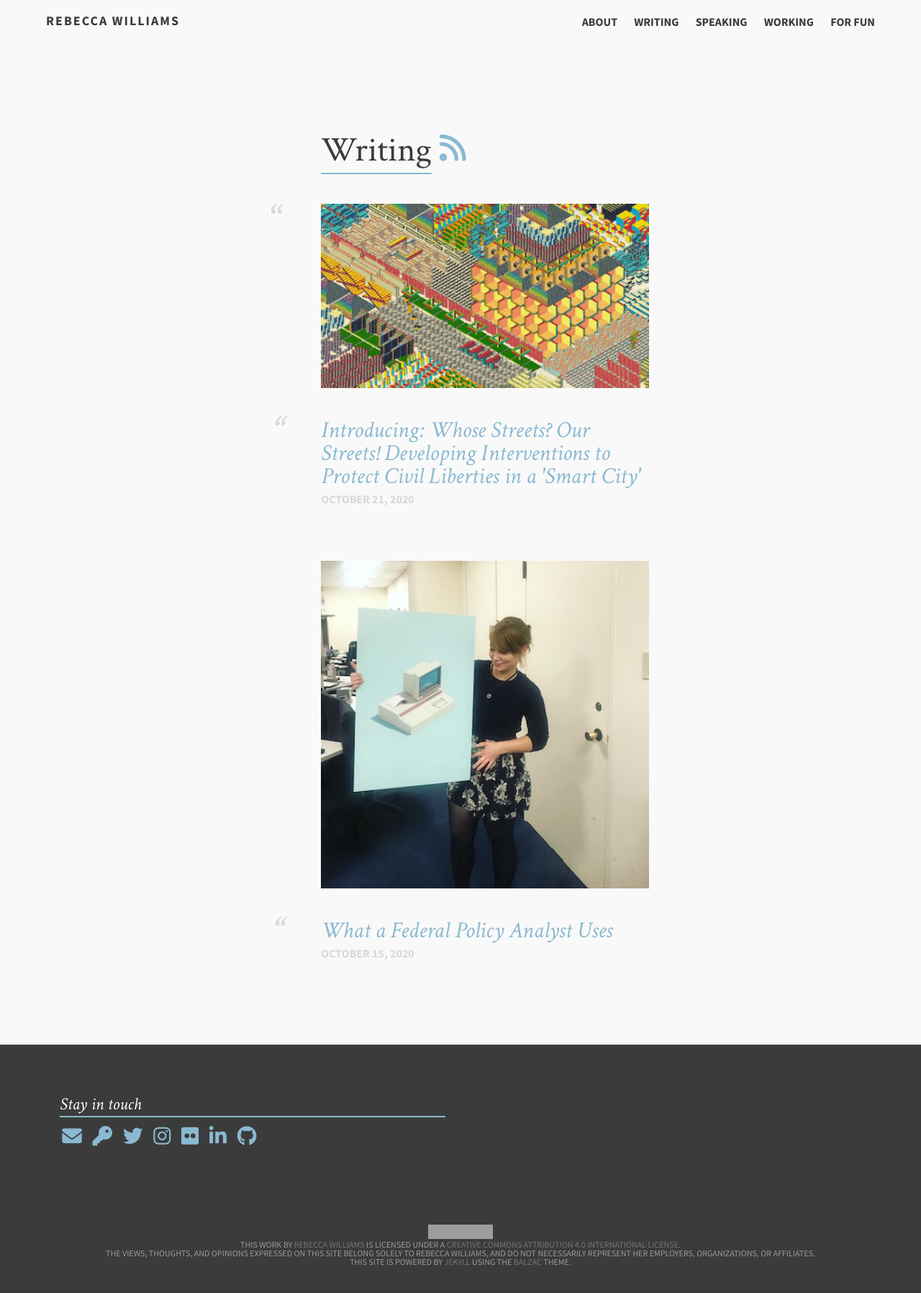
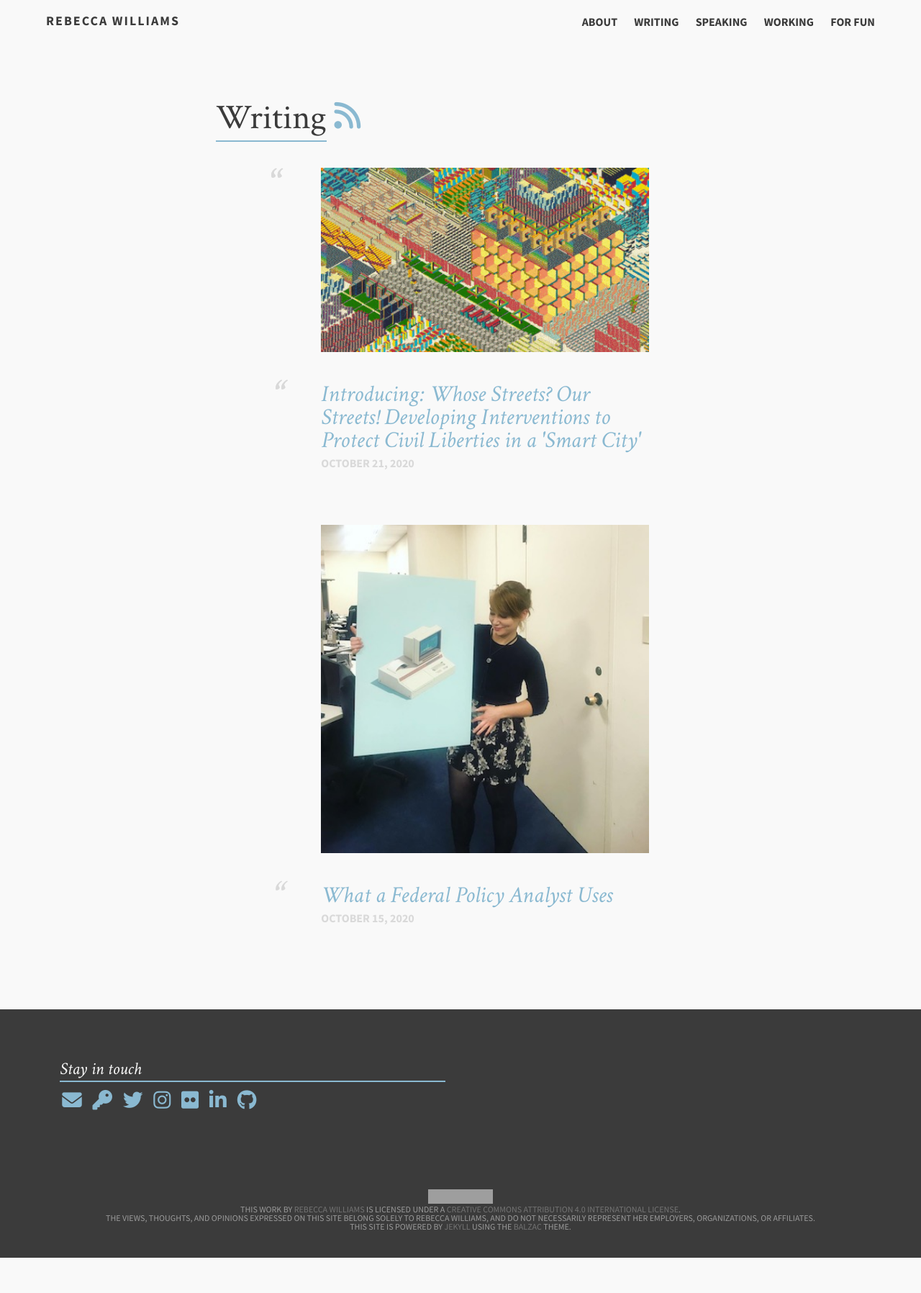
Before and after one commit to rebeccawilliams/rebeccawilliams.us, a Jekyll site: the page built from writing.md, in a window 1280 px wide. Shown: the whole page at 72% size. Built offline with Jekyll 4.4.1, drawn with Linux system fonts in a browser that asks for light colours; nearby versions of some CDN libraries; after the commit the page ends 1747 px from its top, so only the background shows below that; grey boxes are pictures that could not be loaded.

Commit message:
Update writing.html

```diff
--- a/_layouts/writing.html
+++ b/_layouts/writing.html
@@ -3,8 +3,8 @@
   <div id='bump'>
         <section class="article archive">
           <article class="archive-wrap">
+            <lh><h2><span class="bb">{{ page.title }}</span> <a href="/feed.xml"><i class="fa fa-rss fa-sm"></i></h2></lh>
               <ol class="post-list">
-                 <lh><h2><span class="bb">{{ page.title }}</span> <a href="/feed.xml"><i class="fa fa-rss fa-sm"></i></h2></lh>
                   {% for post in site.posts %}
                   <li>
                     <div class="deets" itemscope itemtype="https://schema.org/BlogPosting" itemprop="blogPost">
```
